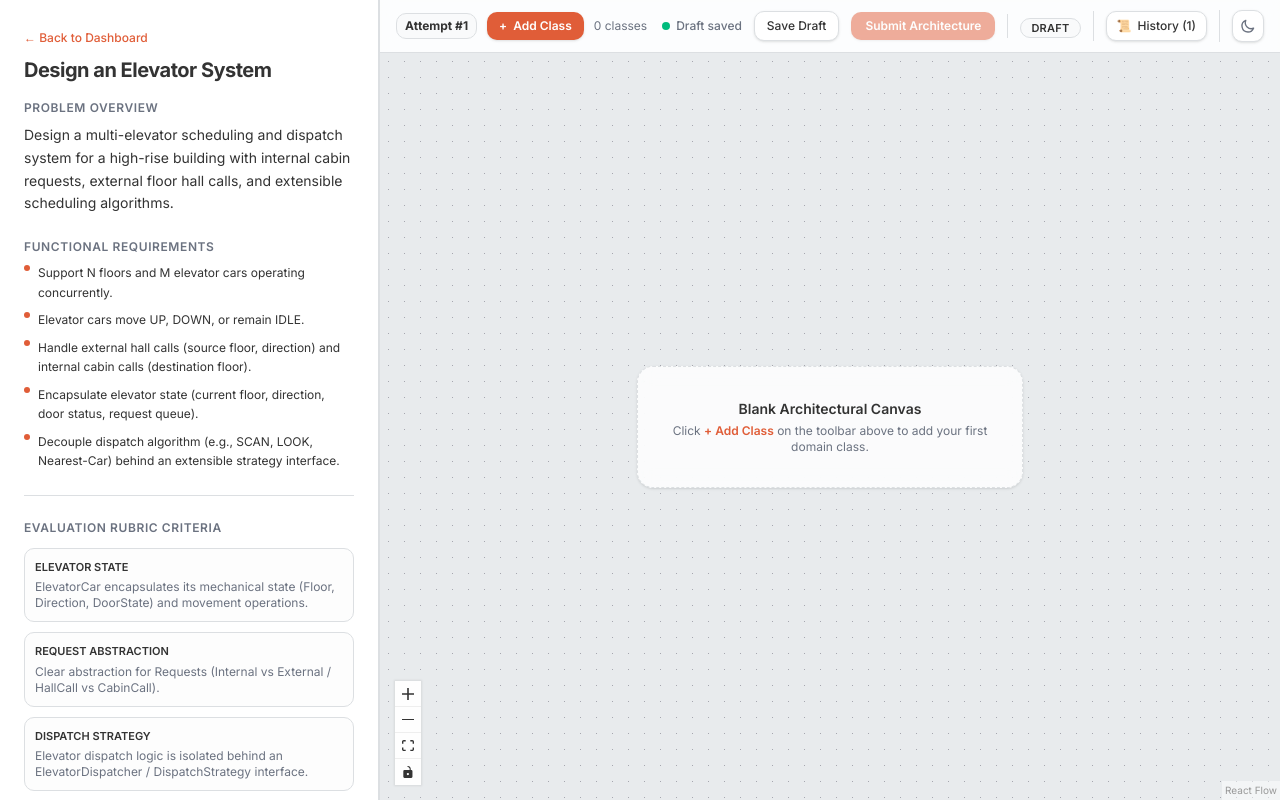
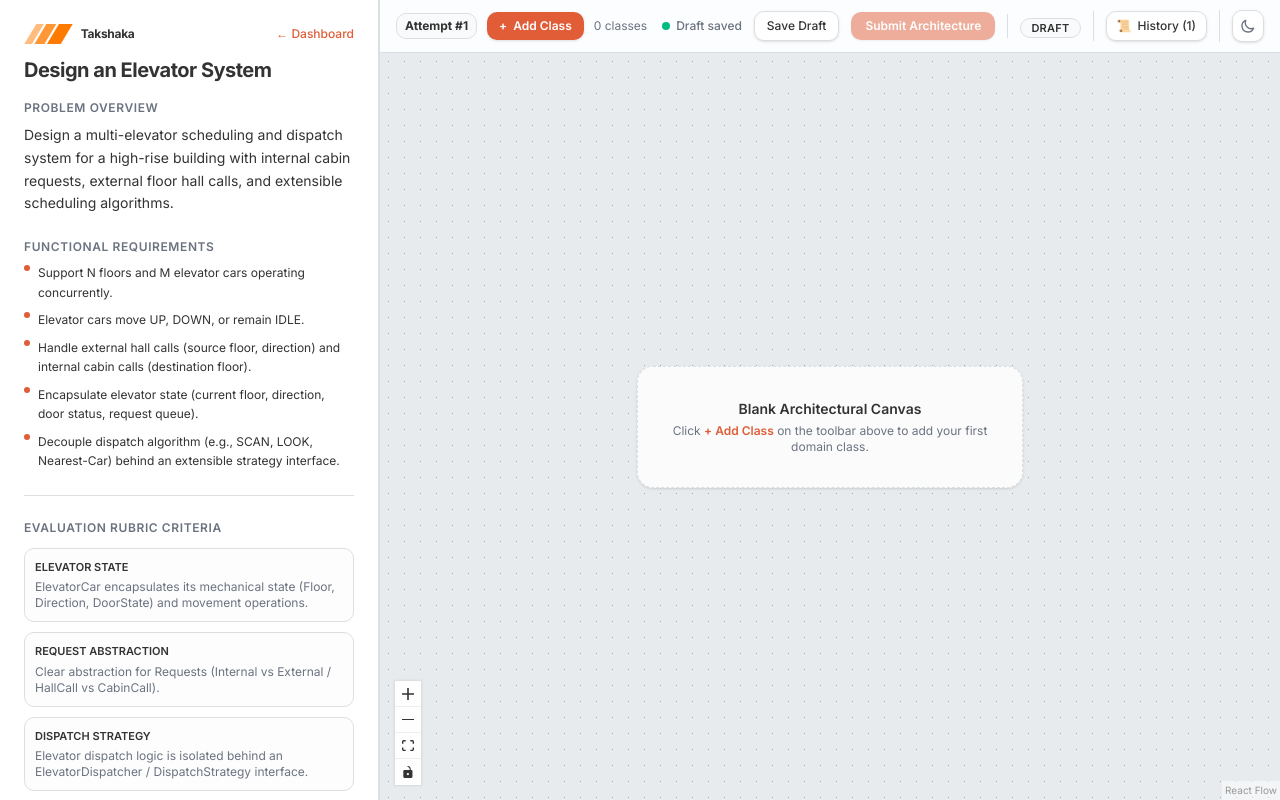
Before and after one commit to karambitbarrage15/Takshaka, a Next.js app: page /problem/elevator-system in a window 1280 px wide. Built offline with nearby package versions, Linux system fonts and the light colour scheme.

Commit message:
Set Takshaka brand logo across home page and workspace

```diff
--- a/src/app/page.tsx
+++ b/src/app/page.tsx
@@ -7,10 +7,8 @@ export default function HomePage() {
       {/* Top Header */}
       <header className="border-b border-border bg-card px-8 py-4">
         <div className="mx-auto flex max-w-5xl items-center justify-between">
-          <div className="flex items-center gap-3">
-            <div className="flex h-8 w-8 items-center justify-center rounded-lg bg-primary font-bold text-primary-foreground shadow-sm">
-              T
-            </div>
+          <div className="flex items-center gap-2.5">
+            <img src="/logo.png" alt="Takshaka Logo" className="h-7 w-auto object-contain" />
             <span className="text-base font-bold tracking-tight text-foreground">Takshaka</span>
           </div>
           <span className="rounded-full bg-secondary px-2.5 py-1 text-xs font-semibold text-secondary-foreground border border-border">
--- a/src/components/workspace/ProblemPanel.tsx
+++ b/src/components/workspace/ProblemPanel.tsx
@@ -13,12 +13,21 @@ export function ProblemPanel({ problem }: ProblemPanelProps) {
     <aside className="flex h-full flex-col overflow-y-auto border-r border-border bg-card p-6 text-card-foreground">
       {/* Navigation & Header */}
       <div className="mb-4">
-        <Link
-          href="/"
-          className="inline-flex items-center gap-1 text-xs font-medium text-primary hover:underline"
-        >
-          ← Back to Dashboard
-        </Link>
+        <div className="mb-3 flex items-center justify-between">
+          <Link
+            href="/"
+            className="inline-flex items-center gap-2 text-xs font-semibold text-foreground transition hover:opacity-80"
+          >
+            <img src="/logo.png" alt="Takshaka" className="h-5 w-auto object-contain" />
+            <span className="font-bold tracking-tight">Takshaka</span>
+          </Link>
+          <Link
+            href="/"
+            className="text-xs font-medium text-primary hover:underline"
+          >
+            ← Dashboard
+          </Link>
+        </div>
         <h1 className="mt-2 text-xl font-bold tracking-tight text-foreground">
           {problem.title}
         </h1>
```
Also changed, not shown: public/logo.png (added), src/app/icon.png (added).
